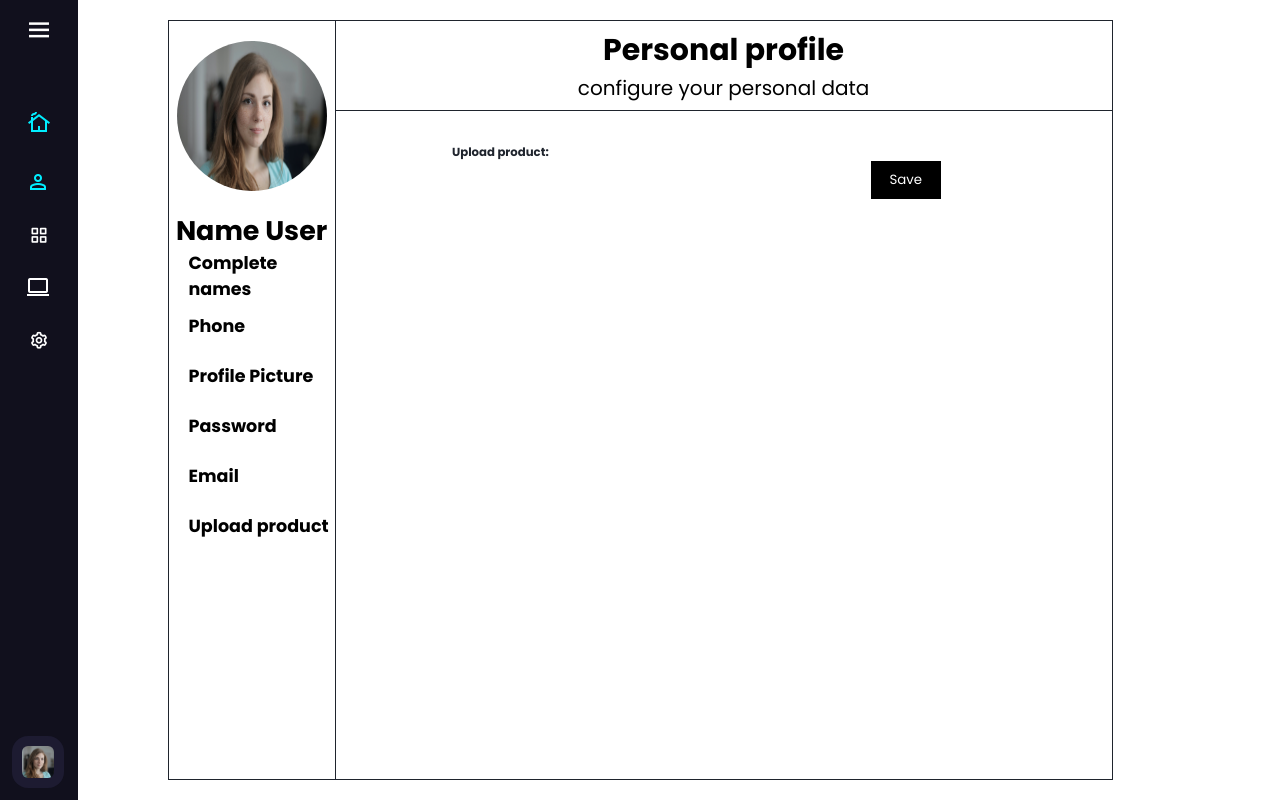
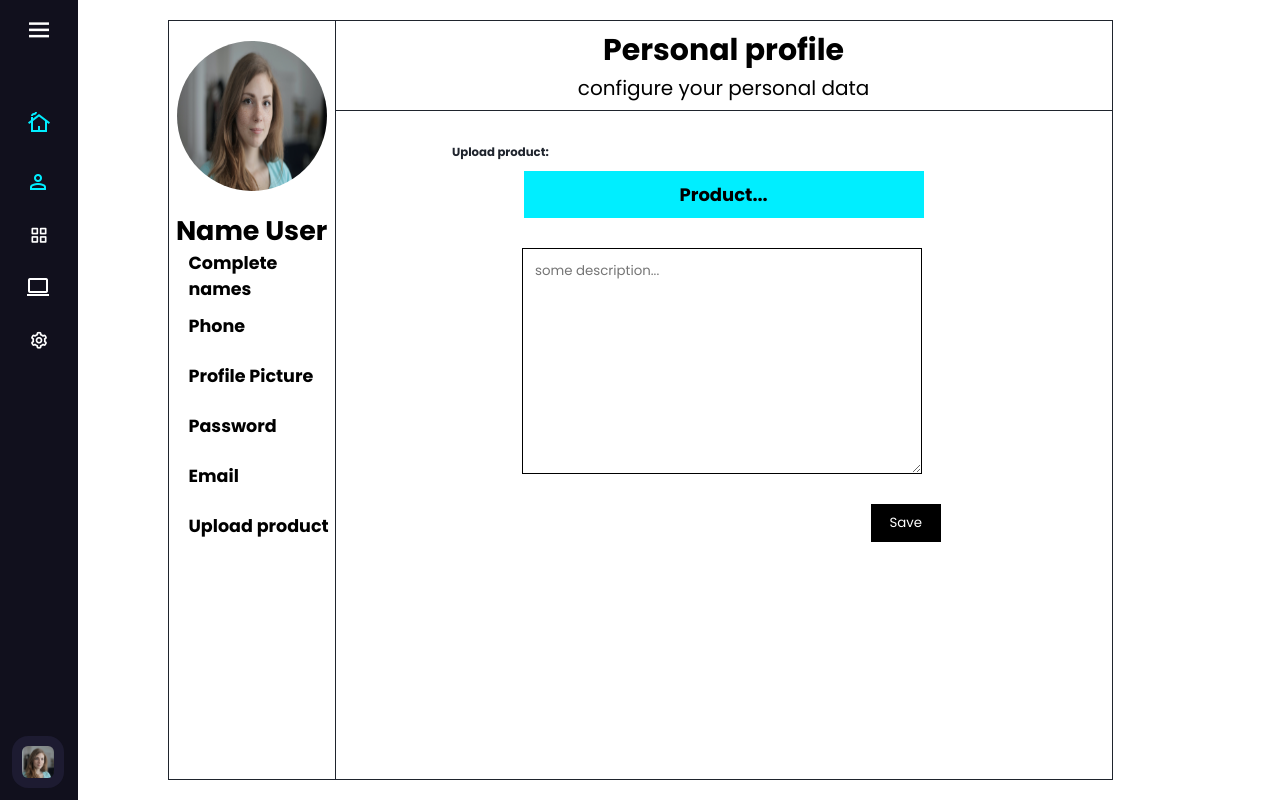
Before and after one commit to juandacorrea112/Market-Tecnology, a React (Create React App) app: page /Settings in a window 1280 px wide. Both pictures are taken after a click on the element "Upload product". Shown: the top 800 px of the page. Built offline with nearby package versions, Linux system fonts and the light colour scheme.

Commit message:
apartado para subir productos con su descripcion agregados

```diff
--- a/src/components/Pages/PageSettings/PageSettings.css
+++ b/src/components/Pages/PageSettings/PageSettings.css
@@ -188,3 +188,40 @@
 .contenedor-btn-file span {
   font-size: 120px;
 }
+
+.formUpfichers{
+  margin-top: 10px;
+}
+.formUpfichers .textDescription {
+  width: 400px;
+  border: solid 1px black;
+  margin-left: 70px;
+  padding: 12px;
+}
+.custom-input-file {
+  background-color: var(--main-color);
+  color: #000;
+  cursor: pointer;
+  font-size: 18px;
+  font-weight: bold;
+  margin: 0 auto 0;
+  min-height: 15px;
+  overflow: hidden;
+  padding: 10px;
+  position: relative;
+  text-align: center;
+  width: 400px;
+}
+
+.custom-input-file .input-file {
+ border: 10000px solid transparent;
+ cursor: pointer;
+ font-size: 10000px;
+ margin: 0;
+ opacity: 0;
+ outline: 0 none;
+ padding: 0;
+ position: absolute;
+ right: -1000px;
+ top: -1000px;
+}
--- a/src/components/Pages/PageSettings/PageSettings.jsx
+++ b/src/components/Pages/PageSettings/PageSettings.jsx
@@ -168,8 +168,12 @@ export const PageSettings = () => {
                             <div className="conSubdata">
                                 <h3>Upload product:</h3>
                                 <div className="contBoxdatas">
-                                    <form>
-
+                                    <form className='formUpfichers'>
+                                        <div class="custom-input-file col-md-6 col-sm-6 col-xs-6">
+                                            <input type="file" className='input-file' id='fichero-tarifas' />
+                                            Product...
+                                        </div>
+                                        <textarea name="" id="" cols="30" rows="10" placeholder='some description...' className='textDescription'></textarea>
                                         <div className="contButtonS">
                                             <button>Save</button>
                                         </div>
@@ -177,10 +181,8 @@ export const PageSettings = () => {
                                 </div>
                             </div>
                         }
-
                     </div>
                 </div>
-
             </div>
         </div>
     )
```
